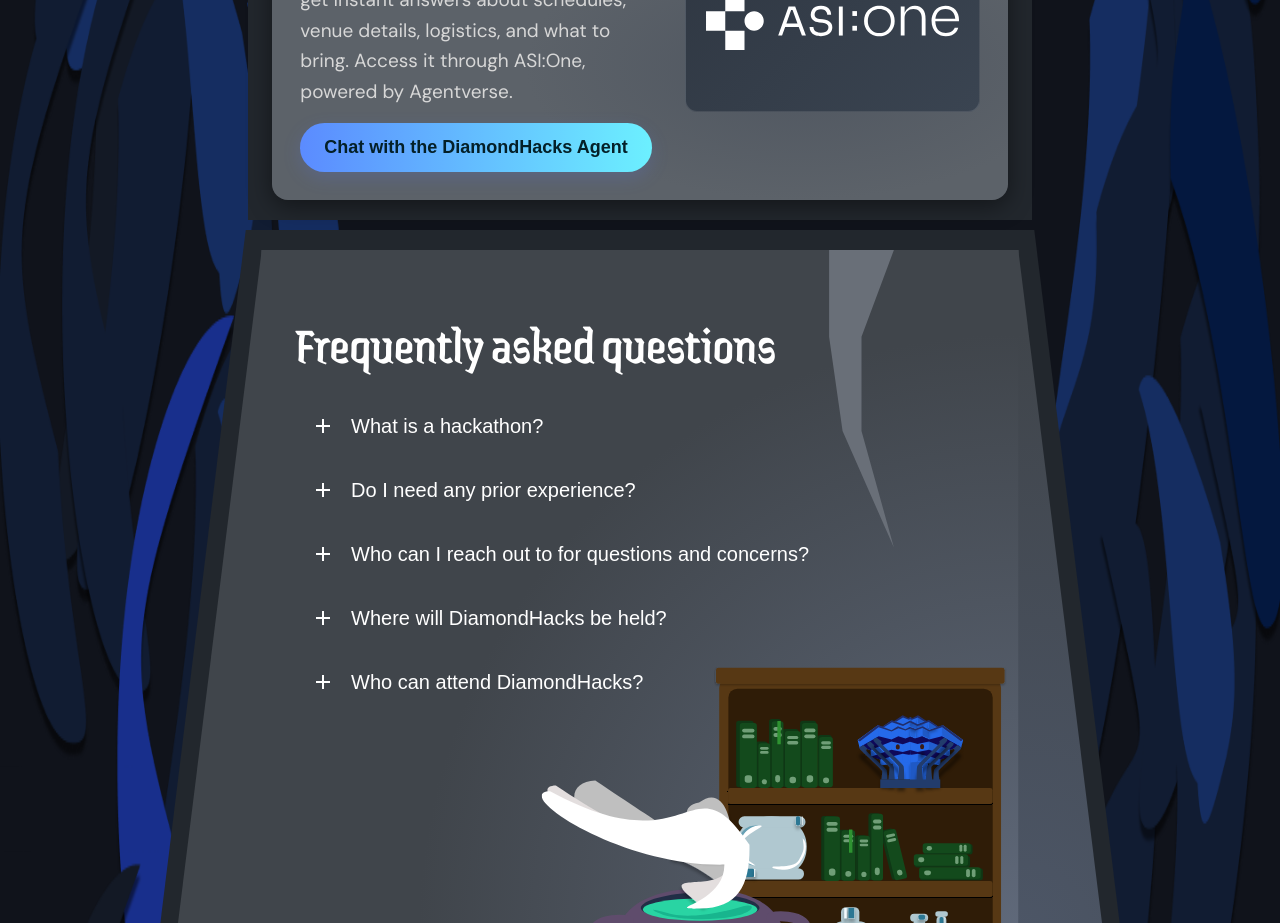
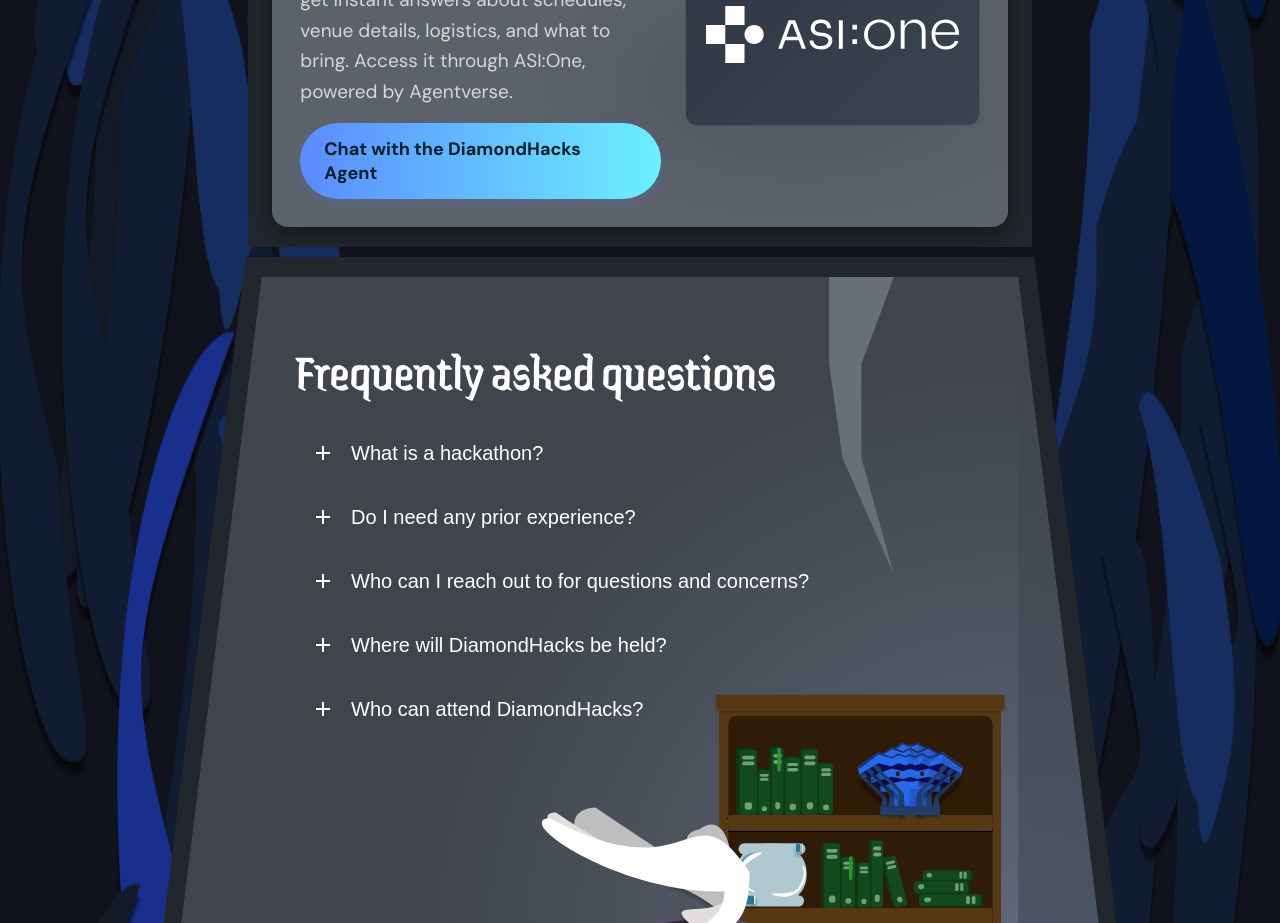
Before and after one commit to acmucsd/diamondhacks-2026, a Next.js app: page / in a window 1280 px wide. Shown: the part 2900-3823 px from the top of the page. Built offline with nearby package versions, Linux system fonts and the light colour scheme.

Commit message:
updated styling

```diff
--- a/src/sections/Chatbot/index.tsx
+++ b/src/sections/Chatbot/index.tsx
@@ -14,12 +14,14 @@
             details, logistics, and what to bring. Access it through ASI:One, powered by Agentverse.
           </p>
           <div className={styles.actions}>
-            <button
+            <a
+              href="https://www.fetch.ai/diamondhacks2026"
+              target="_blank"
+              rel="noopener noreferrer"
               className={styles.button}
-              onClick={() => window.open('https://www.fetch.ai/diamondhacks2026', '_blank')}
             >
               Chat with the DiamondHacks Agent
-            </button>
+            </a>
           </div>
         </div>
 
--- a/src/sections/Chatbot/style.module.scss
+++ b/src/sections/Chatbot/style.module.scss
@@ -66,15 +66,23 @@
 }
 
 .button {
+  display: inline-block;
   background: linear-gradient(90deg, #5b8bff, #6cf0ff);
   color: #042028;
   border: none;
-  padding: 14px 24px; // was 10px 18px
+  padding: 14px 24px;
   border-radius: 999px;
   cursor: pointer;
   font-weight: 700;
-  font-size: 18px; // added
+  font-size: 18px;
   box-shadow: 0 6px 18px rgba(88, 120, 255, 0.18);
+  text-decoration: none;
+  transition: transform 0.2s ease;
+
+  &:hover {
+    transform: scale(1.02);
+  }
+
   @media screen and (max-width: vars.$breakpoint-md) {
     width: 100%;
     font-size: 16px;
```
